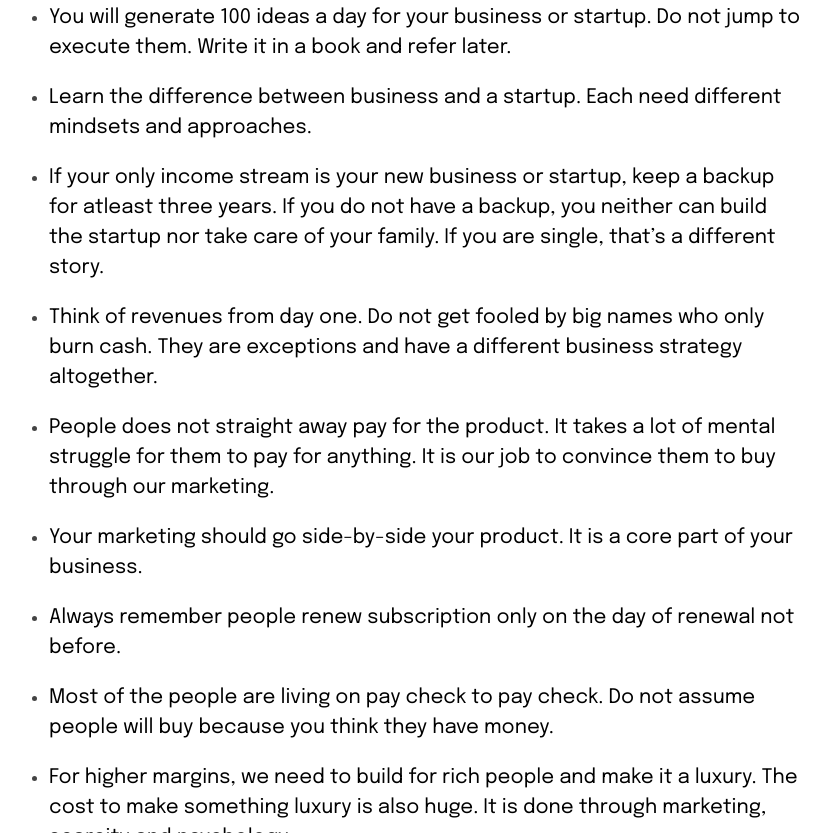
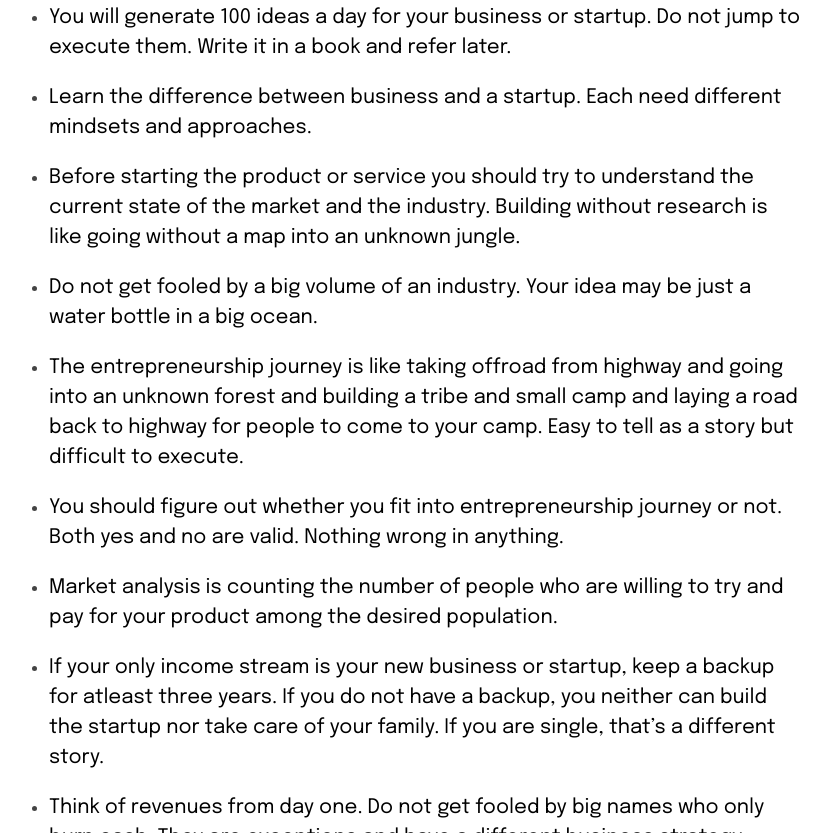
Before and after one commit to insidert/insidert, an Astro site: page /blog/tidbits-to-first-time-entrepreneus-from-a-first-time-entrepreneur in a window 1280 px wide. Shown: the part 664-1497 px from the top of the page, without its empty margins (233-1061 px from the left). Built offline with nearby package versions, Linux system fonts and the light colour scheme; Astro itself is replaced by a stand-in of ours.

Commit message:
Update more tidbits.

```diff
--- a/src/content/blog/tidbits-to-first-time-entrepreneus-from-a-first-time-entrepreneur.md
+++ b/src/content/blog/tidbits-to-first-time-entrepreneus-from-a-first-time-entrepreneur.md
@@ -19,6 +19,16 @@ heroImage:
 - You will generate 100 ideas a day for your business or startup. Do not jump to execute them. Write it in a book and refer later.
 
 - Learn the difference between business and a startup. Each need different mindsets and approaches.
+
+- Before starting the product or service you should try to understand the current state of the market and the industry. Building without research is like going without a map into an unknown jungle.
+
+- Do not get fooled by a big volume of an industry. Your idea may be just a water bottle in a big ocean.
+
+- The entrepreneurship journey is like taking offroad from highway and going into an unknown forest and building a tribe and small camp and laying a road back to highway for people to come to your camp. Easy to tell as a story but difficult to execute.
+
+- You should figure out whether you fit into entrepreneurship journey or not. Both yes and no are valid. Nothing wrong in anything.
+
+- Market analysis is counting the number of people who are willing to try and pay for your product among the desired population.
 
 - If your only income stream is your new business or startup, keep a backup for atleast three years. If you do not have a backup, you neither can build the startup nor take care of your family. If you are single, that's a different story.
 
```
